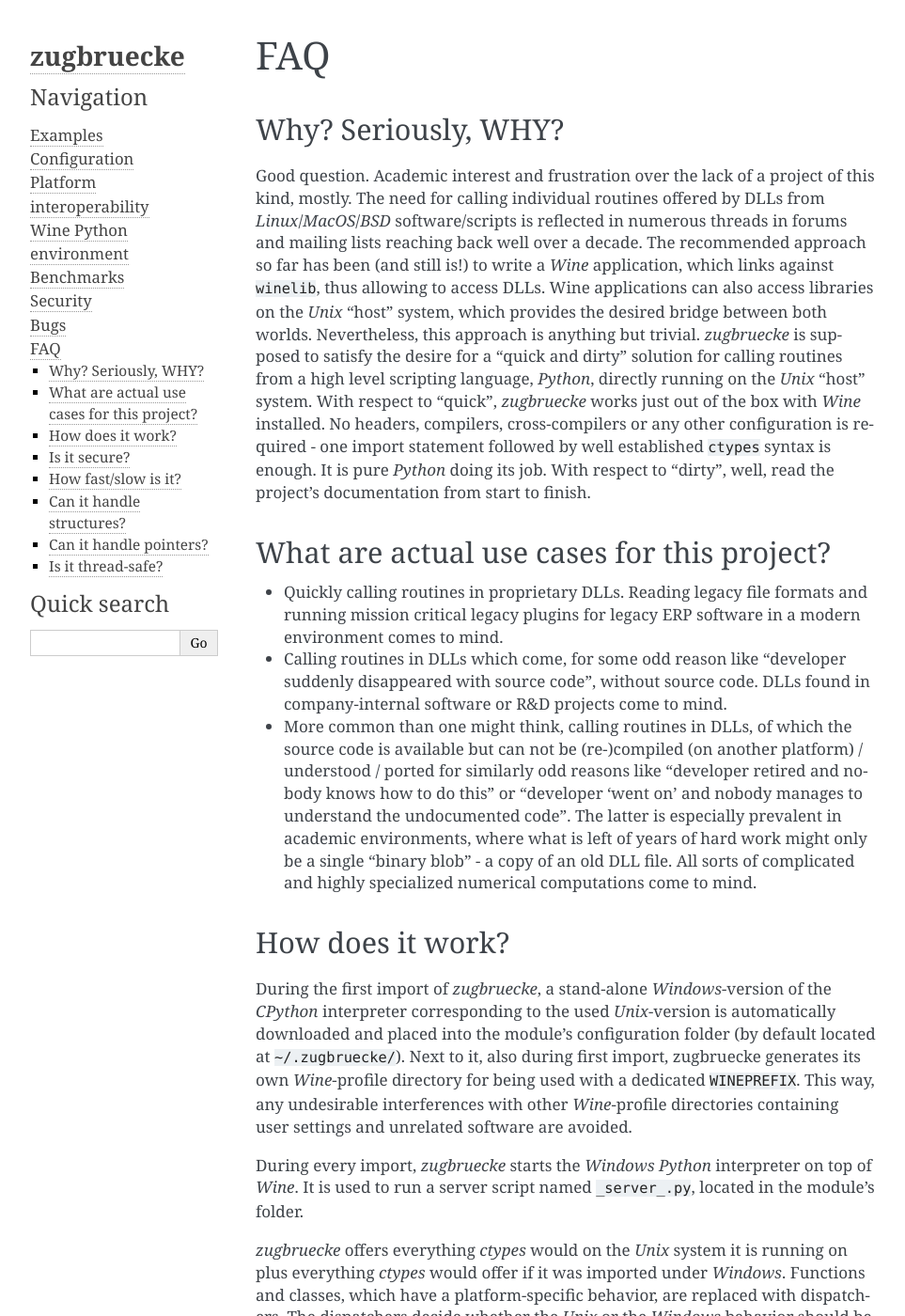
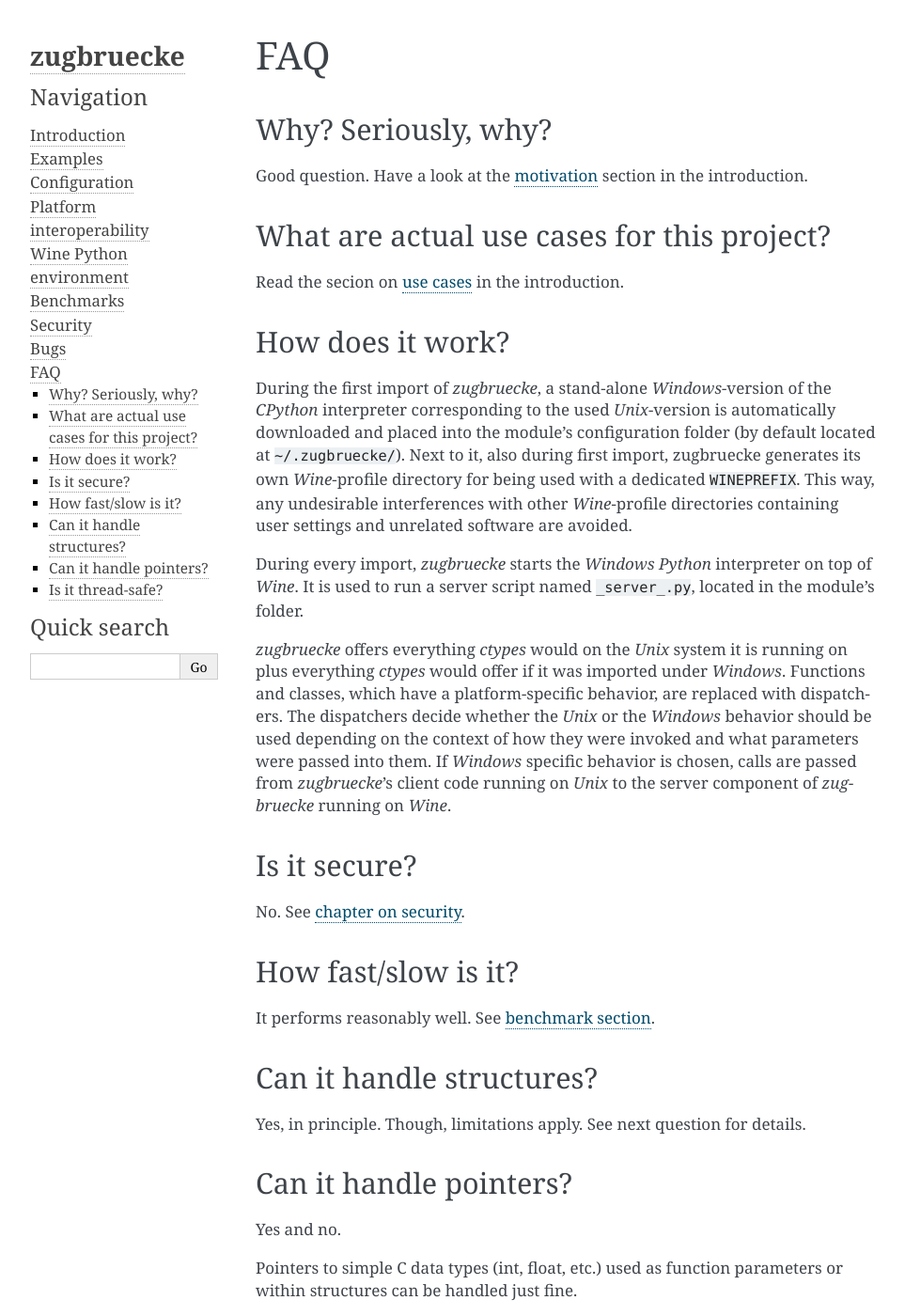
Before and after one commit to pleiszenburg/zugbruecke, a Sphinx documentation site: the page built from docs/faq.rst, in a window 1280 px wide and 1400 px high. Shown: the whole window at 94% size, without its empty margins (148-1111 px from the left). Built offline with Sphinx 7.4.7, drawn with Linux system fonts in a browser that asks for light colours.

Commit message:
moved use cases and motivation from faq to introduction

```diff
--- a/docs/faq.rst
+++ b/docs/faq.rst
@@ -3,43 +3,15 @@
 FAQ
 ===
 
-Why? Seriously, WHY?
+Why? Seriously, why?
 --------------------
 
-Good question. Academic interest and frustration over the lack of a project of
-this kind, mostly. The need for calling individual routines offered by DLLs
-from *Linux*/*MacOS*/*BSD* software/scripts is reflected in numerous threads in forums and
-mailing lists reaching back well over a decade. The recommended approach so far
-has been (and still is!) to write a *Wine* application, which links against ``winelib``,
-thus allowing to access DLLs. Wine applications can also access libraries
-on the *Unix* "host" system, which provides the desired bridge between both worlds.
-Nevertheless, this approach is anything but trivial. *zugbruecke* is supposed
-to satisfy the desire for a "quick and dirty" solution for calling routines from a
-high level scripting language, *Python*, directly running on the *Unix* "host" system.
-With respect to "quick", *zugbruecke* works just out of the box with *Wine* installed.
-No headers, compilers, cross-compilers or any other configuration is required - one
-import statement followed by well established ``ctypes`` syntax is enough.
-It is pure *Python* doing its job.
-With respect to "dirty", well, read the project's documentation from start to finish.
+Good question. Have a look at the :ref:`motivation <motivation>` section in the introduction.
 
 What are actual use cases for this project?
 -------------------------------------------
 
-- Quickly calling routines in proprietary DLLs. Reading legacy file formats and
-  running mission critical legacy plugins for legacy ERP software in a modern environment
-  comes to mind.
-
-- Calling routines in DLLs which come, for some odd reason like "developer suddenly
-  disappeared with source code", without source code.
-  DLLs found in company-internal software or R&D projects come to mind.
-
-- More common than one might think, calling routines in DLLs, of which the source code is available but
-  can not be (re-)compiled (on another platform) / understood / ported for similarly
-  odd reasons like "developer retired and nobody knows how to do this" or "developer 'went on'
-  and nobody manages to understand the undocumented code". The latter is especially
-  prevalent in academic environments, where what is left of years of hard work might
-  only be a single "binary blob" - a copy of an old DLL file. All sorts of complicated
-  and highly specialized numerical computations come to mind.
+Read the secion on :ref:`use cases <usecases>` in the introduction.
 
 How does it work?
 -----------------
--- a/docs/index.rst
+++ b/docs/index.rst
@@ -9,6 +9,7 @@
 .. toctree::
    :maxdepth: 2
 
+   introduction
    examples
    configuration
    interoperability
```
Also changed, not shown: docs/introduction.rst (added, +55 -0 lines).
